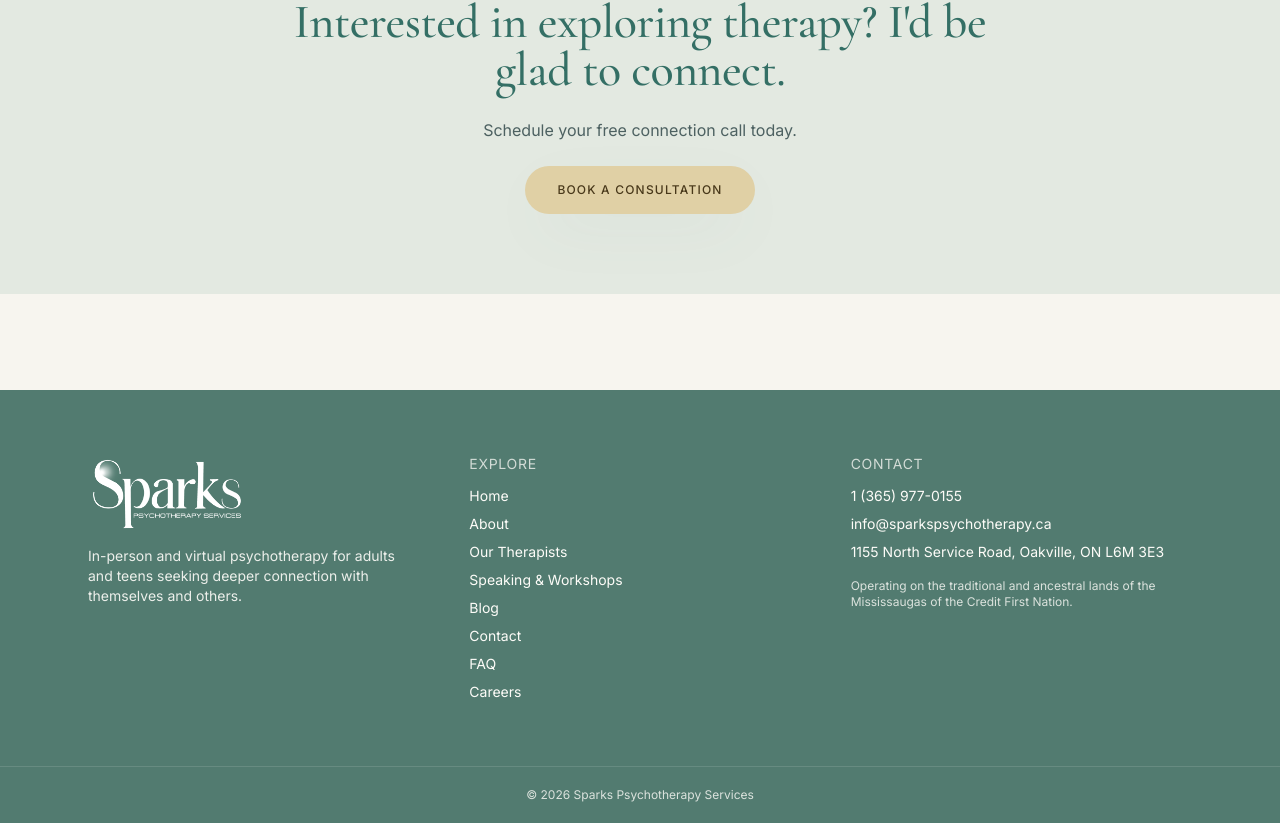
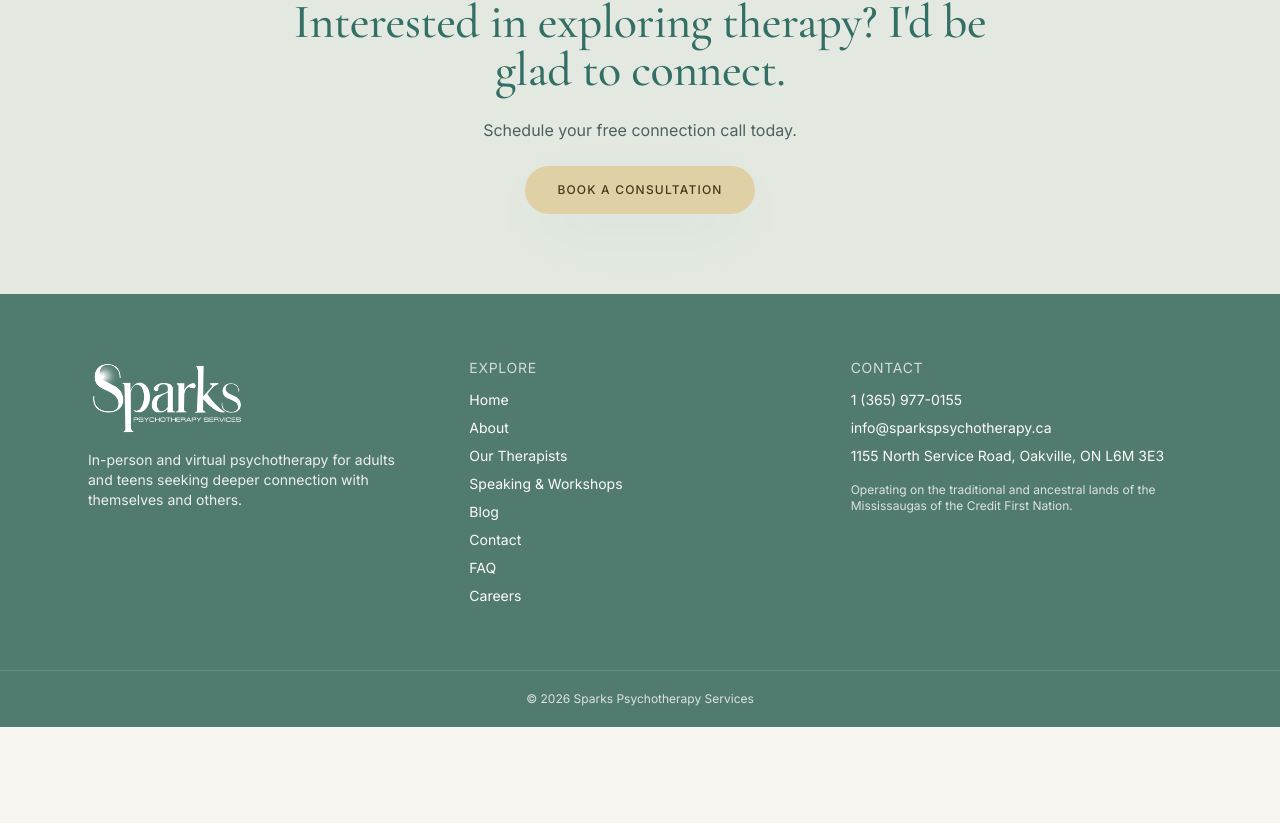
Before and after one commit to jessica22gardner-coder/sparks-psychotherapy, a React (Vite) app: page / in a window 1280 px wide. Shown: the part 5798-6621 px from the top of the page. After the commit the page ends 6525 px from the top, so only its background shows below. Built offline with nearby package versions, Linux system fonts and the light colour scheme.

Commit message:
Remove the gap between the last section and the footer
The footer carried a top margin that left a white strip after the
home page's closing section. Every page's last section already has
its own bottom padding, so the margin is not needed.

```diff
--- a/src/components/site-layout.tsx
+++ b/src/components/site-layout.tsx
@@ -218,7 +218,7 @@ function Header() {
 
 function Footer() {
   return (
-    <footer className="bg-topbar text-topbar-foreground mt-24">
+    <footer className="bg-topbar text-topbar-foreground">
       <div className="mx-auto max-w-6xl px-6 py-16 grid md:grid-cols-3 gap-10">
         <div>
           <Logo light />
```
